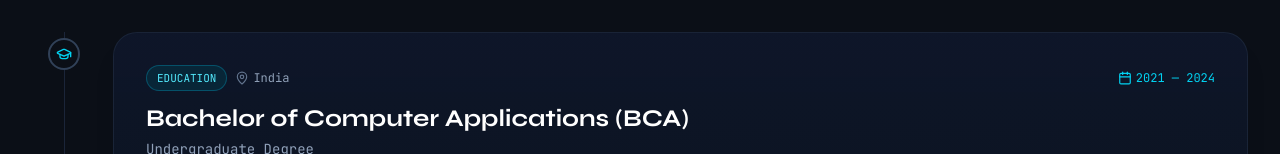
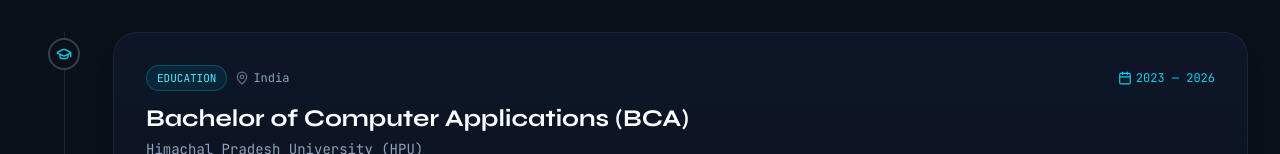
Before and after one commit to divyansharma-sys/Portfolio, a React (Vite) app: page / in a window 1280 px wide. Shown: the part 7649-7803 px from the top of the page. Built offline with nearby package versions, Linux system fonts and the light colour scheme.

Commit message:
Update BCA dates to 2023-2026 and remove completion year from projects

```diff
--- a/src/components/ProjectModal.tsx
+++ b/src/components/ProjectModal.tsx
@@ -7,7 +7,7 @@
   Server,
   Layout,
   CheckCircle2,
-  Calendar,
+
   Layers,
   ArrowRight,
   Database,
@@ -56,10 +56,7 @@
             <span className="text-xs font-mono uppercase px-2.5 py-1 rounded-full bg-cyan-950/70 border border-cyan-500/30 text-cyan-300">
               {project.category.toUpperCase()} PROJECT
             </span>
-            <span className="text-xs font-mono text-slate-400 flex items-center gap-1">
-              <Calendar className="w-3.5 h-3.5" />
-              {project.completionYear}
-            </span>
+
           </div>
 
           <h3 className="font-display text-2xl sm:text-3xl font-bold text-white mb-2">
--- a/src/components/Projects.tsx
+++ b/src/components/Projects.tsx
@@ -92,9 +92,7 @@
                     <span className="text-[11px] font-mono px-2.5 py-1 rounded-full bg-slate-800/90 border border-slate-700/80 text-cyan-300 uppercase tracking-wide">
                       {project.category.toUpperCase()}
                     </span>
-                    <span className="text-xs font-mono text-slate-500">
-                      {project.completionYear}
-                    </span>
+
                   </div>
 
                   <button
--- a/src/components/ResumeModal.tsx
+++ b/src/components/ResumeModal.tsx
@@ -47,9 +47,13 @@
 - Frontend: HTML5, CSS3, JavaScript (ES6+), React.js, Tailwind CSS
 - Core Strengths: Database Normalization, Query Optimization, API Architecture, Git
 
+EXPERIENCE:
+Full Stack Developer Intern — IT Infonity (6 Months)
+- Architected and optimized REST APIs using Python, Django, and DRF.
+- Engineered dynamic frontend interfaces utilizing HTML, CSS, JavaScript, and React.js.
+
 EDUCATION:
-Bachelor of Computer Applications (BCA) — 2021 - 2024
-Key Coursework: Data Structures & Algorithms, DBMS, OOP, Web Technologies
+Bachelor of Computer Applications (BCA) — Himachal Pradesh University (HPU) | 2023 - 2026
 
 FEATURED PROJECTS:
 ${PROJECTS_DATA.map((p) => `- ${p.title} (${p.technologies.join(', ')}): ${p.description}`).join('\n')}
@@ -232,7 +236,27 @@
               </div>
             </div>
 
-            {/* Education */}
+            {/* Experience & Education */}
+            <div className="grid grid-cols-1 md:grid-cols-2 gap-6">
+              <div>
+                <h2 className="text-xs font-mono uppercase tracking-widest text-cyan-400 print:text-blue-600 font-bold mb-3">
+                  Experience
+                </h2>
+                <div className="p-4 rounded-xl bg-slate-900/40 border border-slate-800/80 print:bg-transparent print:border-none print:p-0">
+                  <div className="flex items-center justify-between mb-1">
+                    <h3 className="font-bold text-sm text-white print:text-black">
+                      Full Stack Developer Intern
+                    </h3>
+                  </div>
+                  <p className="text-xs text-slate-400 print:text-slate-600 mb-2">
+                    IT Infonity | 6 Months
+                  </p>
+                  <p className="text-xs text-slate-300 print:text-slate-800 leading-relaxed">
+                    Designed and implemented end-to-end features for robust web applications using Python, Django, DRF, and React.js.
+                  </p>
+                </div>
+              </div>
+
               <div>
                 <h2 className="text-xs font-mono uppercase tracking-widest text-cyan-400 print:text-blue-600 font-bold mb-3">
                   Education
@@ -243,15 +267,16 @@
                       Bachelor of Computer Applications (BCA)
                     </h3>
                     <span className="text-xs font-mono text-slate-400 print:text-slate-600">
-                    2021 — 2024
+                      2023 — 2026
                     </span>
                   </div>
                   <p className="text-xs text-slate-400 print:text-slate-600 mb-2">
-                  Undergraduate Degree in Computer Applications
+                    Himachal Pradesh University (HPU)
                   </p>
                   <p className="text-xs text-slate-300 print:text-slate-800 leading-relaxed">
-                  Focus on Data Structures, Algorithms, Relational Database Management Systems (DBMS), Object-Oriented Programming, and Web Engineering.
+                    Focus on Web Technologies, Object-Oriented Programming (OOP), and Database Management Systems (DBMS).
                   </p>
+                </div>
               </div>
             </div>
 
@@ -270,9 +295,6 @@
                       <h3 className="font-bold text-sm text-white print:text-black">
                         {proj.title}
                       </h3>
-                      <span className="text-xs font-mono text-cyan-400 print:text-blue-600">
-                        {proj.completionYear}
-                      </span>
                     </div>
                     <p className="text-xs font-mono text-slate-400 print:text-slate-600 mb-2">
                       {proj.subtitle} | Technologies: {proj.technologies.join(', ')}
--- a/src/data/portfolioData.ts
+++ b/src/data/portfolioData.ts
@@ -336,53 +336,35 @@
 export const TIMELINE_DATA: TimelineItem[] = [
   {
     id: 'bca-degree',
-    period: '2021 — 2024',
+    period: '2023 — 2026',
     title: 'Bachelor of Computer Applications (BCA)',
-    organization: 'Undergraduate Degree',
+    organization: 'Himachal Pradesh University (HPU)',
     roleType: 'Education',
     location: 'India',
     description:
-      'Completed comprehensive computer science undergraduate coursework focusing on Data Structures & Algorithms, Object-Oriented Programming, Database Management Systems (DBMS), and Web Engineering.',
+      'Currently pursuing comprehensive computer science undergraduate coursework focusing on web technologies, object-oriented programming, and backend architectures.',
     achievements: [
       'Deep foundation in relational database management, SQL, and normalization',
-      'Mastered Object-Oriented Programming (OOP) paradigms through Python and C++',
-      'Developed multiple academic full-stack capstone applications',
-      'Graduated with strong technical proficiency in backend architectures',
+      'Building scalable web solutions using modern tech stacks',
+      'Developing multiple full-stack capstone applications',
     ],
-    skills: ['Data Structures', 'DBMS & SQL', 'Python', 'OOP', 'Software Engineering'],
+    skills: ['Python', 'Django', 'React.js', 'DBMS', 'OOP'],
   },
   {
-    id: 'fullstack-dev',
-    period: '2023 — Present',
-    title: 'Full Stack Developer',
-    organization: 'Independent Engineering & Client Solutions',
+    id: 'fullstack-intern',
+    period: '6 Months',
+    title: 'Full Stack Developer Intern',
+    organization: 'IT Infonity',
     roleType: 'Experience',
-    location: 'Remote',
+    location: 'India',
     description:
-      'Designing and delivering modern web applications with a focus on Python/Django backends and React frontends. Translating client and product specifications into functional, well-documented digital products.',
+      'Worked as a Full Stack Developer intern, designing and implementing end-to-end features for robust web applications using a modern Python and React tech stack.',
     achievements: [
-      'Architected end-to-end REST APIs using Django REST Framework for e-commerce and task management tools',
-      'Implemented secure authentication pipelines utilizing JSON Web Tokens (JWT) and role-based authorization',
-      'Engineered dynamic, highly responsive frontend dashboards utilizing React, custom hooks, and Tailwind CSS',
-      'Conducted database optimization, eliminating N+1 query bottlenecks with Django ORM caching techniques',
+      'Architected and optimized REST APIs using Python, Django, and Django REST Framework (DRF)',
+      'Engineered dynamic, highly responsive frontend interfaces utilizing HTML, CSS, JavaScript, and React.js',
+      'Collaborated effectively to resolve bugs, optimize database queries, and improve overall application performance',
     ],
-    skills: ['Python', 'Django', 'Django REST Framework', 'React.js', 'PostgreSQL', 'REST APIs'],
-  },
-  {
-    id: 'backend-specialization',
-    period: '2022 — 2023',
-    title: 'Backend & API Engineering Specialization',
-    organization: 'Project-Driven Skill Development',
-    roleType: 'Experience',
-    location: 'Self-Directed',
-    description:
-      'Intensive deep dive into backend systems design, REST API specifications, token security, database migrations, and testing methodologies.',
-    achievements: [
-      'Built and open-sourced multiple reusable Django API boilerplates and authentication modules',
-      'Authored comprehensive API documentation conforming to OpenAPI standards',
-      'Explored microservice patterns, background task handling, and relational database indexing',
-    ],
-    skills: ['REST Architecture', 'JWT Auth', 'PostgreSQL', 'API Security', 'Git'],
+    skills: ['Python', 'Django', 'DRF', 'HTML', 'CSS', 'JavaScript', 'React.js'],
   },
 ];
 
```
Also changed, not shown: public/Divyansh_Sharma_Resume.md (+22 -11 lines), public/Divyansh_Sharma_Resume.txt. Lines whose indentation alone changed are shown as unchanged.
